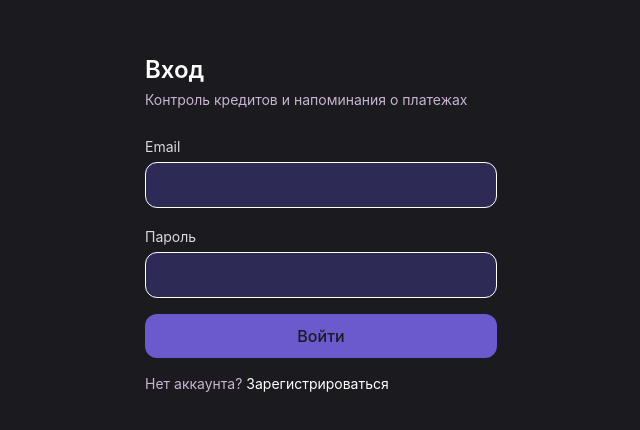
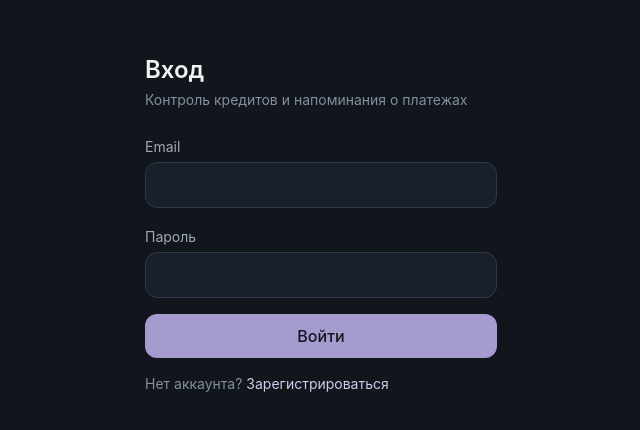
Before and after one commit to domsda88-max/credit-tracker, a React (Vite) app in the folder client/: page /login in a window 1280 px wide. Shown: the part 176-606 px from the top of the page, without its empty margins (319-959 px from the left). Built offline with nearby package versions, Linux system fonts and the light colour scheme; no server answers.

Commit message:
feat(ui): introduce premium light and dark palettes

```diff
--- a/client/src/styles/tokens.css
+++ b/client/src/styles/tokens.css
@@ -1,185 +1,110 @@
 :root {
   color-scheme: light;
-
-  /* Палитра №1 — Light / Blue Fintech. Светлые поверхности, глубокие синие акценты. */
-  --c-bg: 245 248 251;
+  /* Premium Finance — Light */
+  --c-bg: 245 244 240;
   --c-surface: 255 255 255;
-  --c-surface2: 234 240 246;
-  --c-t1: 11 19 43;
-  --c-t2: 28 37 65;
-  --c-t3: 58 80 107;
-  --c-primary: 11 19 43;
-  --c-primary-soft: 234 240 246;
-  --c-accent: 11 19 43;
-  --c-accent-soft: 234 240 246;
-  --c-warm: 244 214 176;
-  --c-critical: 217 119 6;
-  --c-line: 229 236 246;
-  /* Семантические цвета состояний (из origin/main) */
-  --c-success: 23 185 130;
-  --c-warning: 234 179 8;
-  --c-danger: 239 68 68;
-  /* Плотные заливки кнопок: держат AA (>=4.5:1) с текстом text-bg */
-  --c-success-strong: 13 107 74;
-  --c-warning-strong: 146 64 14;
-  --c-danger-strong: 185 28 28;
-
+  --c-surface2: 236 235 230;
+  --c-t1: 25 37 54;
+  --c-t2: 104 116 134;
+  --c-t3: 126 136 151;
+  --c-primary: 102 84 166;
+  --c-primary-soft: 239 236 248;
+  --c-accent: 102 84 166;
+  --c-accent-soft: 239 236 248;
+  --c-warm: 180 123 50;
+  --c-critical: 194 78 85;
+  --c-line: 229 227 221;
+  --c-success: 35 133 104;
+  --c-warning: 180 123 50;
+  --c-danger: 194 78 85;
+  --c-success-strong: 25 111 85;
+  --c-warning-strong: 132 84 27;
+  --c-danger-strong: 164 52 60;
   --color-bg: rgb(var(--c-bg));
   --color-surface: rgb(var(--c-surface));
   --color-surface-sunken: rgb(var(--c-surface2));
   --color-ink: rgb(var(--c-t1));
   --color-ink-muted: rgb(var(--c-t2));
   --color-ink-subtle: rgb(var(--c-t3));
-  --color-ink-on-dark: rgb(11 19 43);
+  --color-ink-on-dark: rgb(var(--c-t1));
   --color-primary: rgb(var(--c-primary));
   --color-warm: rgb(var(--c-warm));
   --color-critical: rgb(var(--c-critical));
-  --color-accent: rgb(var(--c-primary));
+  --color-accent: rgb(var(--c-accent));
   --color-success: rgb(var(--c-success));
-  --color-warning: rgb(var(--c-warm));
-  --color-danger: rgb(var(--c-critical));
+  --color-warning: rgb(var(--c-warning));
+  --color-danger: rgb(var(--c-danger));
   --color-border: rgb(var(--c-line));
-
-  --color-success-fg: rgb(5 46 22);
-  --color-danger-fg: rgb(59 18 0);
-  --color-primary-fg: rgb(255 255 255);
-  --color-warning-fg: rgb(11 19 43);
-  --color-warm-fg: rgb(11 19 43);
-  --color-critical-fg: rgb(59 18 0);
-
-  --color-chart: #3598F3;
-  --color-grace: #67BDF5;
-  --color-grid: #C9DCF2;
-
-  --card-gradient: linear-gradient(135deg, #EAF3FF, #D7E8FC);
-  --fab-gradient: linear-gradient(135deg, #0B132B, #1C2541);
-
-  --shadow-card: 0 1px 2px rgb(11 19 43 / 0.06);
-  --shadow-tabbar: 0 8px 30px rgb(11 19 43 / 0.1);
-  --radius-card: 16px;
-  --radius-control: 12px;
+  --color-success-fg: rgb(24 103 80);
+  --color-danger-fg: rgb(157 48 57);
+  --color-primary-fg: rgb(72 57 128);
+  --color-warning-fg: rgb(125 79 25);
+  --color-warm-fg: rgb(125 79 25);
+  --color-critical-fg: rgb(157 48 57);
+  --color-chart: #6654A6;
+  --color-grace: #8B80BC;
+  --color-grid: #E5E3DD;
+  --card-gradient: linear-gradient(135deg, #FFFFFF, #F4F2EC);
+  --fab-gradient: linear-gradient(135deg, #6654A6, #514184);
+  --shadow-card: 0 8px 24px rgb(25 37 54 / 0.045);
+  --shadow-tabbar: 0 10px 36px rgb(25 37 54 / 0.12);
+  --radius-card: 22px;
+  --radius-control: 14px;
 }
-
-[data-theme='warm'] {
+[data-theme='dark'] {
   color-scheme: dark;
-
-  /* Палитра №3 — Warm / Black Plum Wine. Тёмная основа, сливовые и винные оттенки, светлые Mist-поверхности.
-   * На светлой поверхности Mist (#E4E4EC) текст тёмный; белый текст — только на тёмных поверхностях. */
-  --c-bg: 12 12 20;
-  --c-surface: 228 228 236;
-  --c-surface2: 68 20 44;
-  --c-t1: 12 12 20;
-  --c-t2: 64 64 80;
-  --c-t3: 90 90 102;
-  --c-primary: 100 36 68;
-  --c-primary-soft: 228 228 236;
-  --c-accent: 100 36 68;
-  --c-accent-soft: 228 228 236;
-  --c-warm: 228 228 236;
-  --c-critical: 217 119 6;
-  --c-line: 255 255 255;
-  --c-success: 23 185 130;
-  --c-warning: 234 179 8;
-  --c-danger: 239 68 68;
-  /* Плотные заливки кнопок: держат AA (>=4.5:1) с текстом text-bg */
-  --c-success-strong: 13 107 74;
-  --c-warning-strong: 146 64 14;
-  --c-danger-strong: 185 28 28;
-
+  /* Premium Finance — Dark */
+  --c-bg: 17 21 28;
+  --c-surface: 26 32 43;
+  --c-surface2: 37 45 58;
+  --c-t1: 241 242 245;
+  --c-t2: 161 168 181;
+  --c-t3: 132 142 158;
+  --c-primary: 166 155 207;
+  --c-primary-soft: 52 47 73;
+  --c-accent: 166 155 207;
+  --c-accent-soft: 52 47 73;
+  --c-warm: 229 177 95;
+  --c-critical: 239 119 125;
+  --c-line: 48 57 71;
+  --c-success: 84 185 151;
+  --c-warning: 229 177 95;
+  --c-danger: 239 119 125;
+  --c-success-strong: 84 185 151;
+  --c-warning-strong: 229 177 95;
+  --c-danger-strong: 239 119 125;
   --color-bg: rgb(var(--c-bg));
   --color-surface: rgb(var(--c-surface));
   --color-surface-sunken: rgb(var(--c-surface2));
   --color-ink: rgb(var(--c-t1));
   --color-ink-muted: rgb(var(--c-t2));
   --color-ink-subtle: rgb(var(--c-t3));
-  --color-ink-on-dark: rgb(255 255 255);
+  --color-ink-on-dark: rgb(var(--c-t1));
   --color-primary: rgb(var(--c-primary));
   --color-warm: rgb(var(--c-warm));
   --color-critical: rgb(var(--c-critical));
-  --color-accent: rgb(var(--c-primary));
+  --color-accent: rgb(var(--c-accent));
   --color-success: rgb(var(--c-success));
-  --color-warning: rgb(var(--c-warm));
-  --color-danger: rgb(var(--c-critical));
+  --color-warning: rgb(var(--c-warning));
+  --color-danger: rgb(var(--c-danger));
   --color-border: rgb(var(--c-line));
-
-  --color-success-fg: rgb(5 46 22);
-  --color-danger-fg: rgb(59 18 0);
-  --color-primary-fg: rgb(255 255 255);
-  --color-warning-fg: rgb(12 12 20);
-  --color-warm-fg: rgb(12 12 20);
-  --color-critical-fg: rgb(59 18 0);
-
-  --color-chart: #642444;
-  --color-grace: #A678B9;
-  --color-grid: rgba(255 255 255 / 0.1);
-
-  --card-gradient: linear-gradient(135deg, #44142C, #0C0C14);
-  --fab-gradient: linear-gradient(135deg, #642444, #44142C);
-
-  --shadow-card: 0 1px 2px rgb(0 0 0 / 0.35);
-  --shadow-tabbar: 0 8px 30px rgb(0 0 0 / 0.45);
+  --color-success-fg: rgb(113 218 181);
+  --color-danger-fg: rgb(255 151 156);
+  --color-primary-fg: rgb(210 203 235);
+  --color-warning-fg: rgb(246 207 143);
+  --color-warm-fg: rgb(246 207 143);
+  --color-critical-fg: rgb(255 151 156);
+  --color-chart: #A69BCF;
+  --color-grace: #8B80BC;
+  --color-grid: #303947;
+  --card-gradient: linear-gradient(135deg, #252D3A, #1A202B);
+  --fab-gradient: linear-gradient(135deg, #A69BCF, #6654A6);
+  --shadow-card: 0 8px 28px rgb(0 0 0 / 0.16);
+  --shadow-tabbar: 0 10px 36px rgb(0 0 0 / 0.42);
 }
-
+:root,
 [data-theme='dark'] {
-  color-scheme: dark;
-
-  /* Палитра №2 — Dark / Purple Fintech. Глубокий графитовый фон, фиолетовые поверхности. */
-  --c-bg: 26 26 31;
-  --c-surface: 45 43 85;
-  --c-surface2: 30 28 50;
-  --c-t1: 255 255 255;
-  --c-t2: 217 217 224;
-  --c-t3: 200 180 210;
-  --c-primary: 106 90 205;
-  --c-primary-soft: 45 43 85;
-  --c-accent: 106 90 205;
-  --c-accent-soft: 45 43 85;
-  --c-warm: 240 217 181;
-  --c-critical: 244 166 42;
-  --c-line: 255 255 255;
-  --c-success: 32 213 176;
-  --c-warning: 234 179 8;
-  --c-danger: 239 68 68;
-  /* В тёмной теме тёмный text-bg уже даёт AA на базовых цветах */
-  --c-success-strong: 32 213 176;
-  --c-warning-strong: 234 179 8;
-  --c-danger-strong: 239 68 68;
-
-  --color-bg: rgb(var(--c-bg));
-  --color-surface: rgb(var(--c-surface));
-  --color-surface-sunken: rgb(var(--c-surface2));
-  --color-ink: rgb(var(--c-t1));
-  --color-ink-muted: rgb(var(--c-t2));
-  --color-ink-subtle: rgb(var(--c-t3));
-  --color-ink-on-dark: rgb(255 255 255);
-  --color-primary: rgb(var(--c-primary));
-  --color-warm: rgb(var(--c-warm));
-  --color-critical: rgb(var(--c-critical));
-  --color-accent: rgb(var(--c-primary));
-  --color-success: rgb(var(--c-success));
-  --color-warning: rgb(var(--c-warm));
-  --color-danger: rgb(var(--c-critical));
-  --color-border: rgb(var(--c-line));
-
-  --color-success-fg: rgb(5 46 22);
-  --color-danger-fg: rgb(26 26 31);
-  --color-primary-fg: rgb(255 255 255);
-  --color-warning-fg: rgb(26 26 31);
-  --color-warm-fg: rgb(26 26 31);
-  --color-critical-fg: rgb(26 26 31);
-
-  --color-chart: #6A5ACD;
-  --color-grace: #A678B9;
-  --color-grid: rgba(255 255 255 / 0.1);
-
-  --card-gradient: linear-gradient(135deg, #2D2B55, #1A1A1F);
-  --fab-gradient: linear-gradient(135deg, #6A5ACD, #44142C);
-
-  --shadow-card: 0 1px 2px rgb(0 0 0 / 0.35);
-  --shadow-tabbar: 0 8px 30px rgb(0 0 0 / 0.45);
+  --color-success-strong: rgb(var(--c-success-strong));
+  --color-warning-strong: rgb(var(--c-warning-strong));
+  --color-danger-strong: rgb(var(--c-danger-strong));
 }
-
-/* Legacy success — отдельный зелёный позитивный цвет, не смешивать с warm. */
-:root { --c-success: 34 197 94; }
-[data-theme='warm'] { --c-success: 34 197 94; }
-[data-theme='dark'] { --c-success: 32 213 176; }
```
